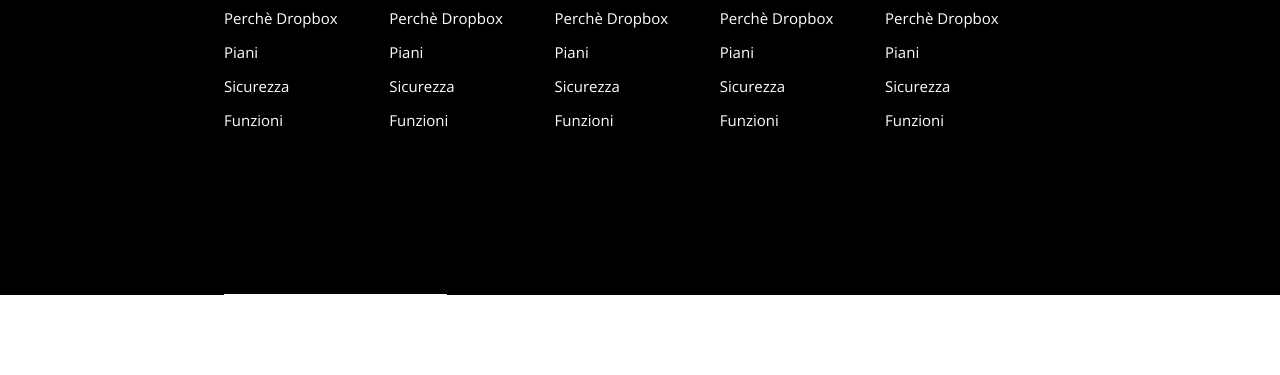
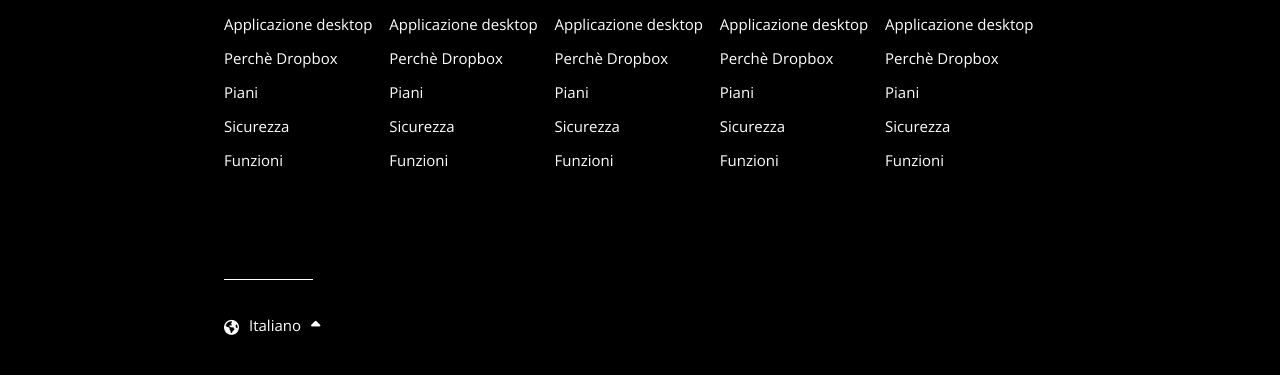
Before and after one commit to Chrissx77/htmlcss-dropbox, a plain HTML site: page index.html in a window 1280 px wide. Shown: the part 9618-9993 px from the top of the page. Before the commit the page ends 9913 px from the top, so only its background shows below. Drawn offline with nearby package versions, Linux system fonts and the light colour scheme.

Commit message:
fix-footer

```diff
--- a/css/style.css
+++ b/css/style.css
@@ -389,6 +389,7 @@ div span {
 
 footer{
     background-color: black;
+    padding: 40px 0;
 }
 
 .container-foot{
@@ -422,5 +423,16 @@ footer{
 
 #line-footer{
     position: absolute;
+    bottom: 55px;
+    width: 10%;
+}
+
+.language{
+    color: white;
+    position: absolute;
     bottom: 0;
+    font-size: 15px;
+    display: flex;
+    align-items: end;
+    gap: 10px;
 }
--- a/index.html
+++ b/index.html
@@ -414,6 +414,11 @@
                 </ul>
             </div>
             <div id="line-footer" class="divide white"></div>
+            <div class="language">
+                <i class="fa-solid fa-earth-americas"></i>
+                <div>Italiano</div>
+                <i class="fa-solid fa-sort-up"></i>
+            </div>
         </div>
 
     </footer>
```
